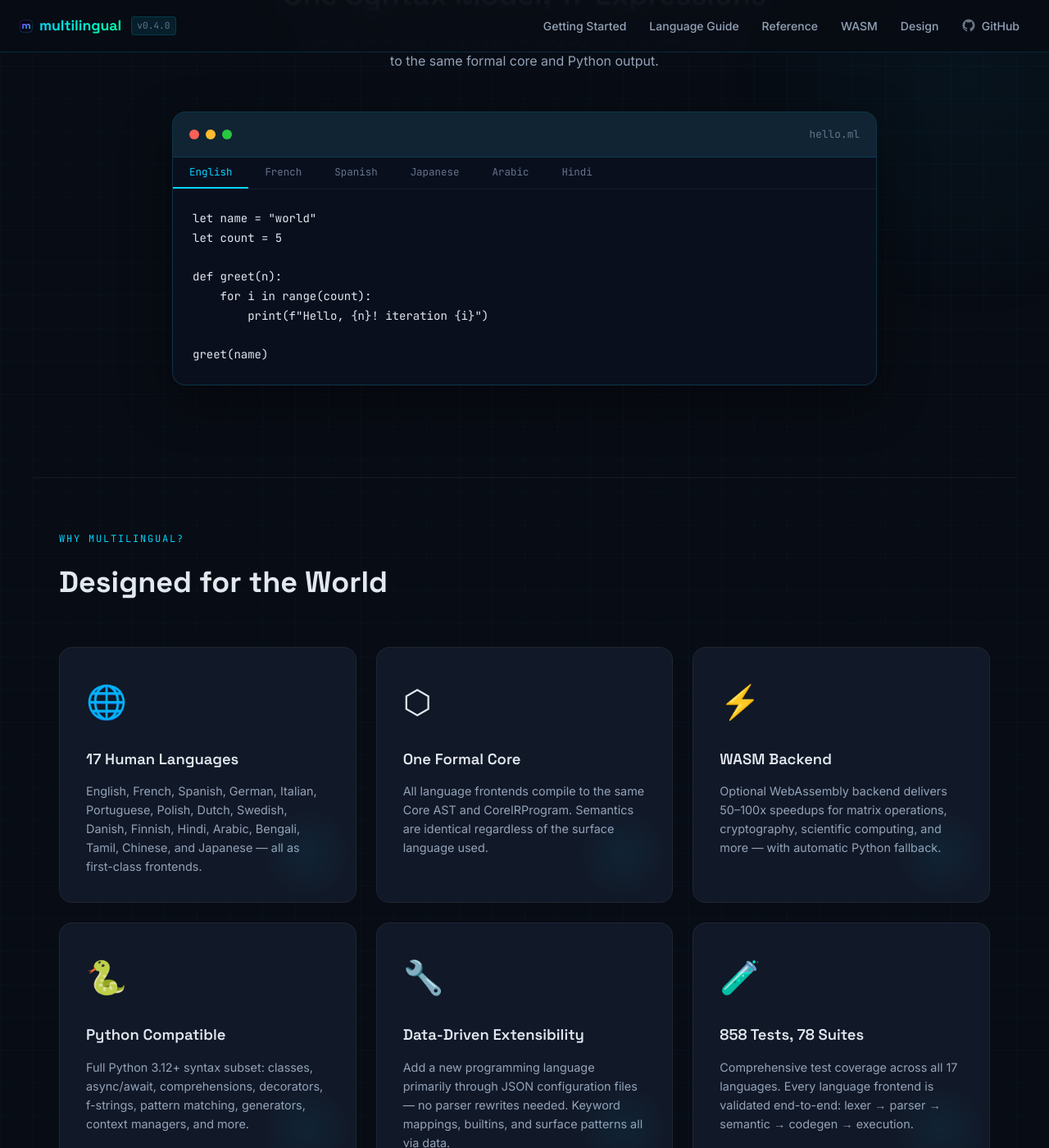
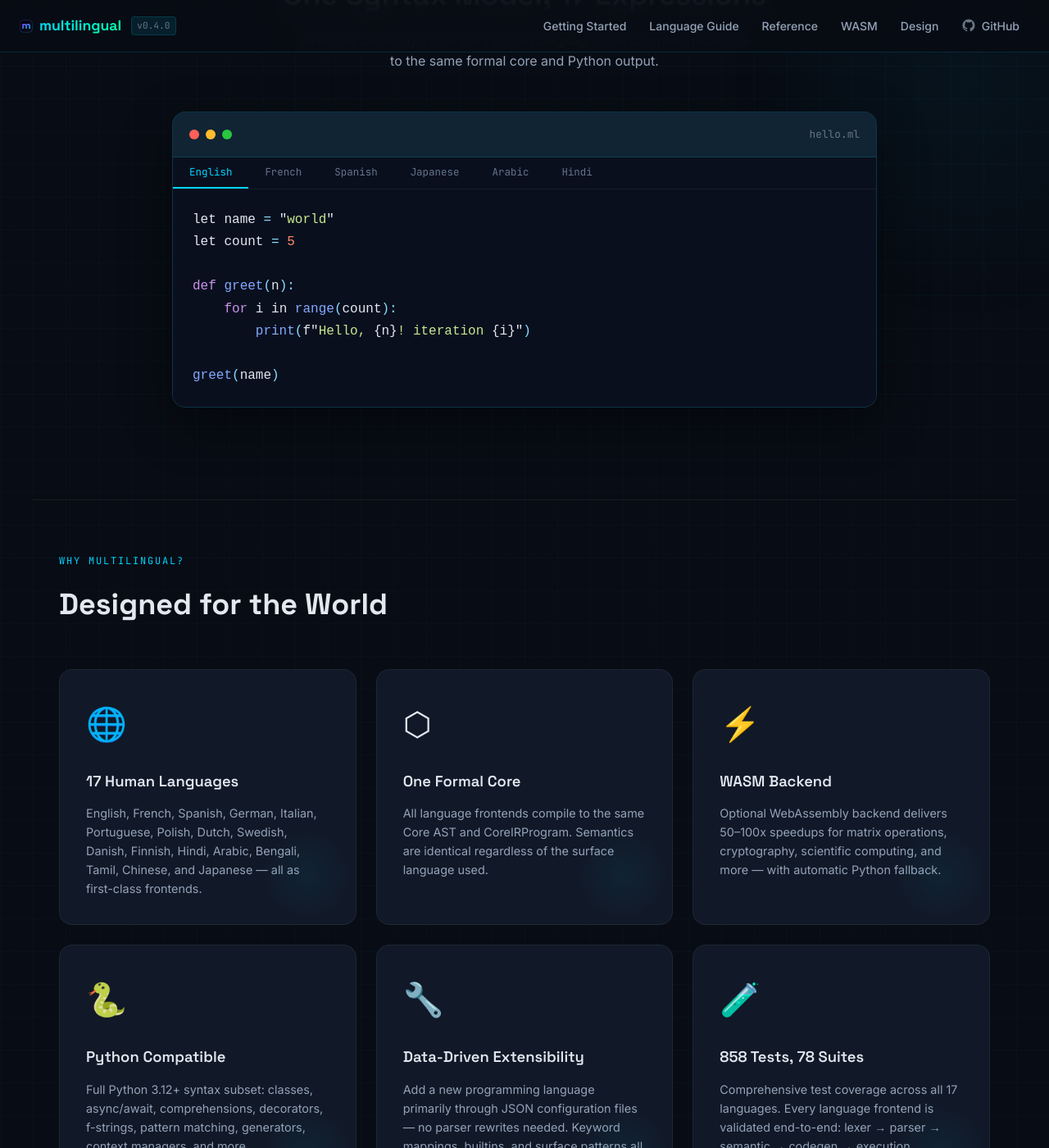
Before and after one commit to multilingualprogramming/docs, a Jekyll site: the page built from index.md, in a window 1280 px wide and 1400 px high, scrolled down 971 px. Shown: the whole window at 82% size. Built offline with Jekyll 4.4.1, drawn with Linux system fonts in a browser that asks for light colours.

Commit message:
Update syntax highlighting

```diff
--- a/assets/css/main.css
+++ b/assets/css/main.css
@@ -1000,17 +1000,6 @@ body {
 
 .code-demo-body pre::before { display: none !important; }
 
-.code-demo-body pre code {
-  font-family: var(--font-mono);
-  font-size: 0.875rem;
-  color: var(--text-primary);
-  background: none;
-  border: none;
-  padding: 0;
-  display: block;
-  white-space: pre;
-}
-
 /* ---- Language Showcase ---- */
 .lang-showcase {
   padding: 4rem 2rem;
--- a/index.md
+++ b/index.md
@@ -69,64 +69,76 @@ permalink: /
   </div>
   <div class="code-demo-body">
     <div class="code-panel" data-lang="en" style="display:block">
-<pre><code>let name = "world"
+{% highlight python %}
+let name = "world"
 let count = 5
 
 def greet(n):
     for i in range(count):
         print(f"Hello, {n}! iteration {i}")
 
-greet(name)</code></pre>
+greet(name)
+{% endhighlight %}
 </div>
     <div class="code-panel" data-lang="fr" style="display:none">
-<pre><code>soit nom = "monde"
+{% highlight python %}
+soit nom = "monde"
 soit compteur = 5
 
 fonction saluer(n):
     pour i dans intervalle(compteur):
         afficher(f"Bonjour, {n}! iteration {i}")
 
-saluer(nom)</code></pre>
+saluer(nom)
+{% endhighlight %}
 </div>
     <div class="code-panel" data-lang="es" style="display:none">
-<pre><code>sea nombre = "mundo"
+{% highlight python %}
+sea nombre = "mundo"
 sea contador = 5
 
 función saludar(n):
     para i en rango(contador):
         imprimir(f"Hola, {n}! iteracion {i}")
 
-saludar(nombre)</code></pre>
+saludar(nombre)
+{% endhighlight %}
 </div>
     <div class="code-panel" data-lang="ja" style="display:none">
-<pre><code>変数 名前 = "世界"
+{% highlight python %}
+変数 名前 = "世界"
 変数 カウント = 5
 
 関数 挨拶(n):
     毎 i 中 範囲(カウント):
         表示(f"こんにちは {n} 繰り返し {i}")
 
-挨拶(名前)</code></pre>
+挨拶(名前)
+{% endhighlight %}
 </div>
     <div class="code-panel" data-lang="ar" style="display:none">
-<pre><code>متغير اسم = "العالم"
+{% highlight python %}
+متغير اسم = "العالم"
 متغير عداد = 5
 
 دالة تحية(n):
     لكل i في مدى(عداد):
         اطبع(f"مرحبا {n} تكرار {i}")
 
-تحية(اسم)</code></pre>
+تحية(اسم)
+{% endhighlight %}
 </div>
     <div class="code-panel" data-lang="hi" style="display:none">
-<pre><code>चर नाम = "दुनिया"
+{% highlight python %}
+चर नाम = "दुनिया"
 चर गिनती = 5
 
 कार्य नमस्ते(n):
     प्रत्येक i में परास(गिनती):
         छापो(f"नमस्ते {n} पुनरावृत्ति {i}")
 
-नमस्ते(नाम)</code></pre>
+नमस्ते(नाम)
+{% endhighlight %}
 </div>
   </div>
 </div>
```
